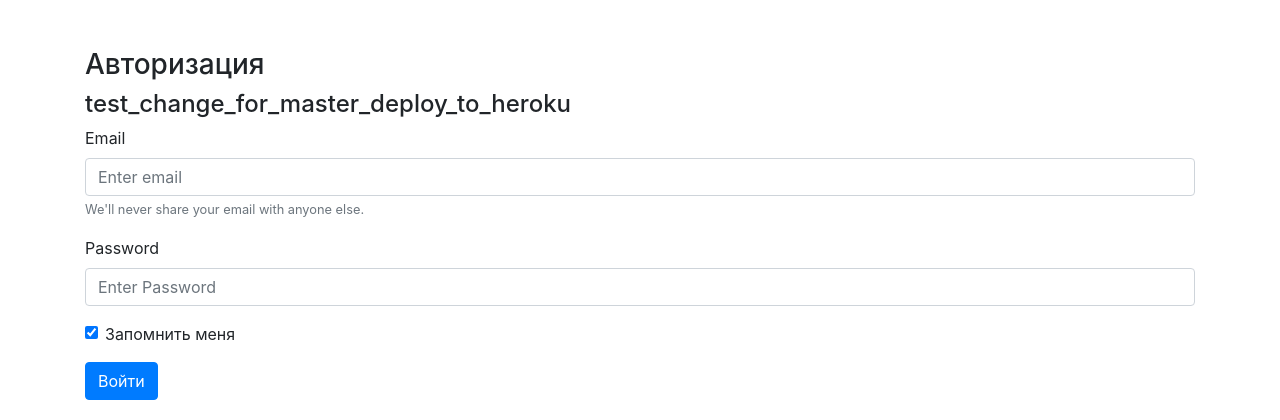
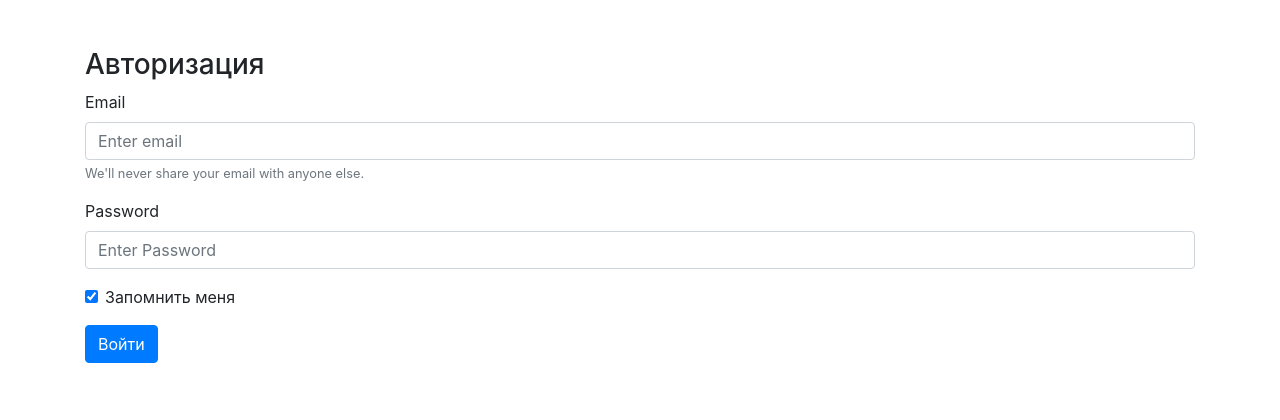
Before and after one commit to pgerasimov/books_search, a Flask app: page / in a window 1280 px wide. Shown: the part 56-476 px from the top of the page. Run offline with Flask 2, Linux system fonts and the light colour scheme; some libraries are stand-ins or nearby versions.

Commit message:
final master fix

```diff
--- a/webapp/templates/base.html
+++ b/webapp/templates/base.html
@@ -77,7 +77,6 @@
                 <br><br>
 
 <h3>Авторизация</h3>
-<h4>test_change_for_master_deploy_to_heroku</h4>
 
 <form action="{{ url_for('process_login') }}" method="post">
   {{ form.hidden_tag() }}
```
Also changed, not shown: webapp/static/img/1380.png (added), webapp/static/img/1381.png (added), webapp/static/img/1382.png (added), webapp/static/img/1421.png (added), webapp/static/img/1422.png (added).
